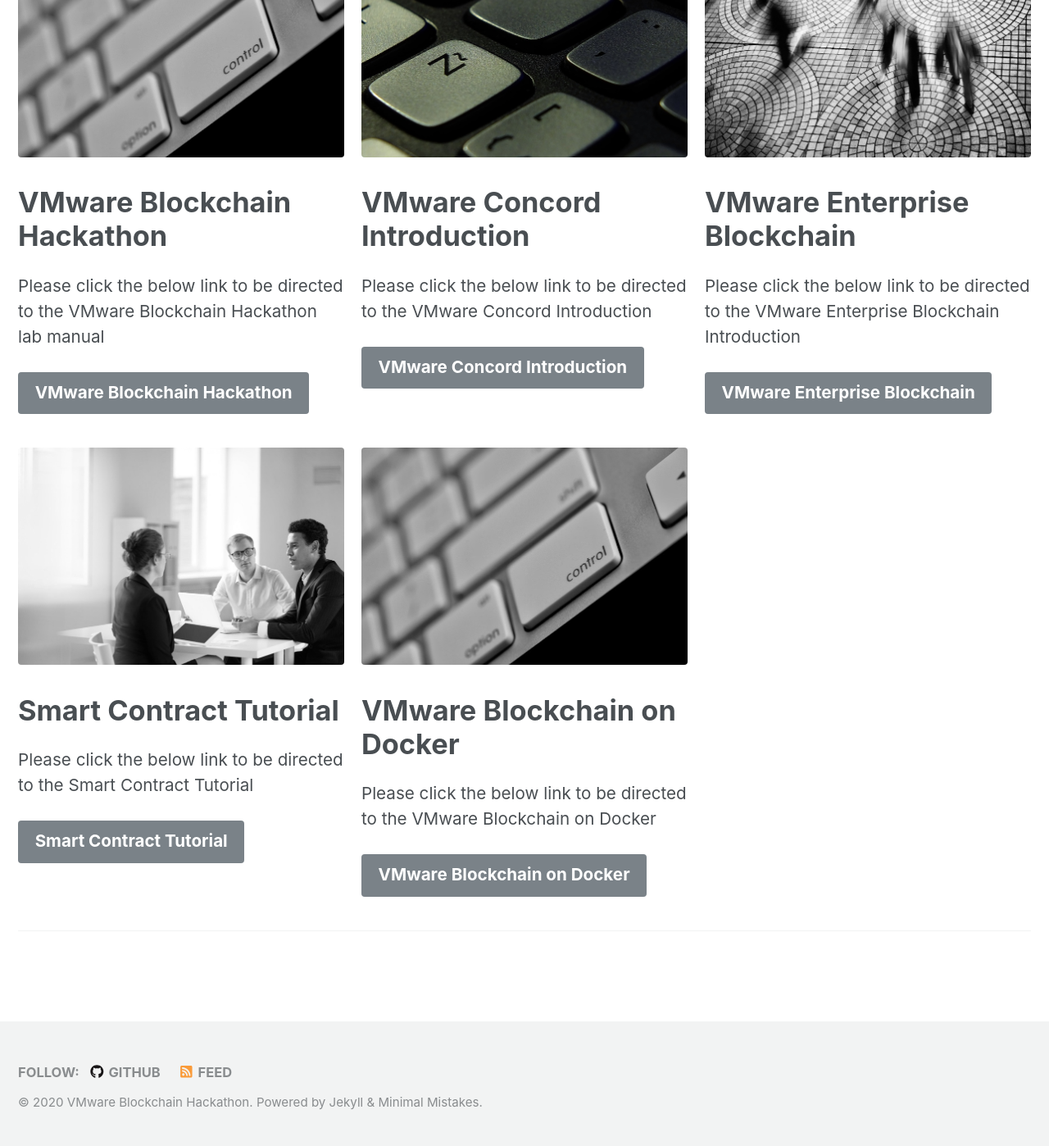
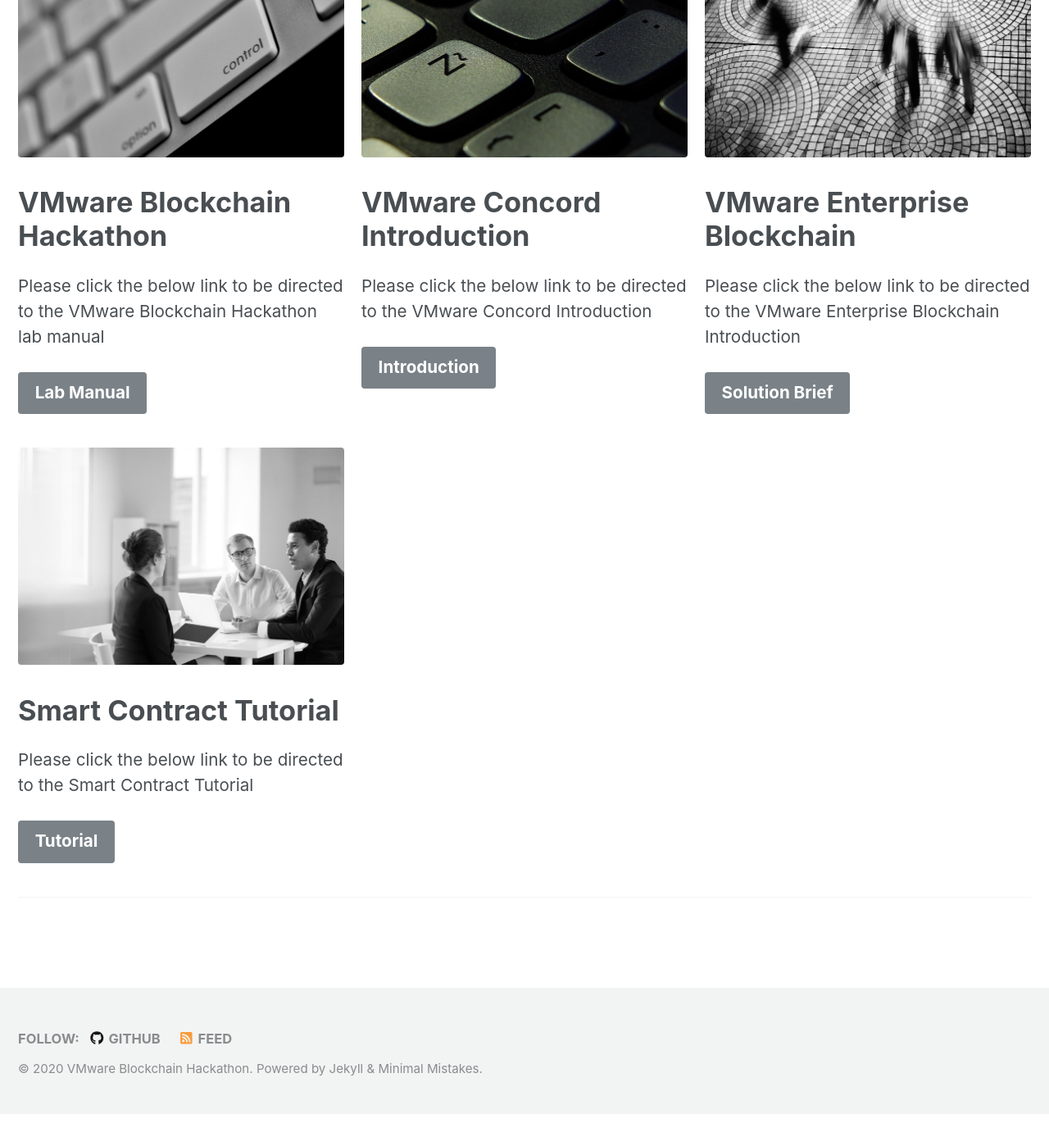
Before and after one commit to vmwblockchain/vmwblockchain.github.io, a Jekyll site: the page built from index.html, in a window 1280 px wide and 1400 px high, scrolled down 590 px. Shown: the whole window at 82% size. Built offline with Jekyll 4.4.1, drawn with Linux system fonts in a browser that asks for light colours; nearby versions of some CDN libraries; the list of posts is cut into pages by our own code; after the commit the page ends 1949 px from its top, so only the background shows below that.

Commit message:
Update index.html

```diff
--- a/index.html
+++ b/index.html
@@ -13,35 +13,28 @@
     title: "VMware Blockchain Hackathon"
     excerpt: 'Please click the below link to be directed to the VMware Blockchain Hackathon lab manual'
     url: "https://vmwblockchain.github.io/workshop-manual/"
-    btn_label: "VMware Blockchain Hackathon"
+    btn_label: "Lab Manual"
     btn_class: "btn--primary"
   - image_path: /assets/images/ñ5.jpg
     alt: "VMware Concord Introduction"
     title: "VMware Concord Introduction"
     excerpt: 'Please click the below link to be directed to the VMware Concord Introduction'
     url: "https://vmwblockchain.github.io/workshop-manual-es/"
-    btn_label: "VMware Concord Introduction"
+    btn_label: "Introduction"
     btn_class: "btn--primary"
   - image_path: /assets/images/workshop_jp_02.jpg
     alt: "VMware Enterprise Blockchain"
     title: "VMware Enterprise Blockchain"
     excerpt: 'Please click the below link to be directed to the VMware Enterprise Blockchain Introduction'
     url: "https://vmwblockchain.github.io/workshop-manual-jp/"
-    btn_label: "VMware Enterprise Blockchain"
+    btn_label: "Solution Brief"
     btn_class: "btn--primary"
   - image_path: /assets/images/workshop_partner_03.jpg
     alt: "Smart Contract Tutorial"
     title: "Smart Contract Tutorial"
     excerpt: 'Please click the below link to be directed to the Smart Contract Tutorial'
     url: "https://vmwblockchain.github.io/workshop-manual-partner/"
-    btn_label: "Smart Contract Tutorial"
-    btn_class: "btn--primary"
-  - image_path: /assets/images/workshop_01.jpg
-    alt: "Workshop Content - VMware Blockchain on Docker "
-    title: "VMware Blockchain on Docker"
-    excerpt: 'Please click the below link to be directed to the VMware Blockchain on Docker'
-    url: "https://vmwblockchain.github.io/workshop-manual-horizon/"
-    btn_label: "VMware Blockchain on Docker"
+    btn_label: "Tutorial"
     btn_class: "btn--primary"
 ---
 
```
